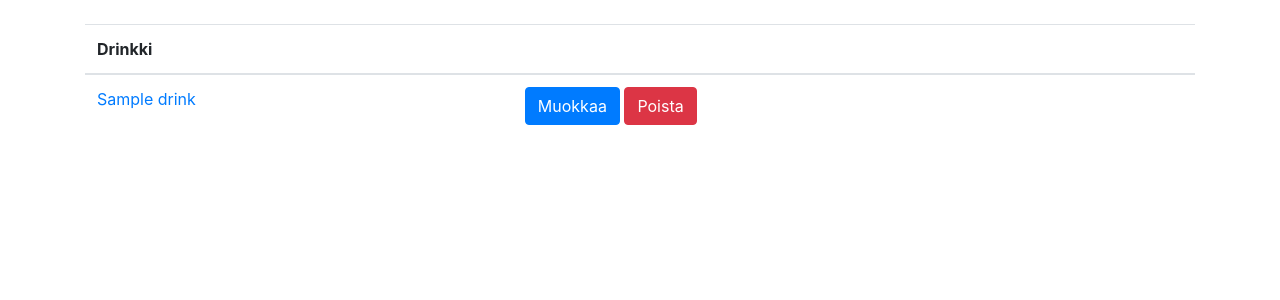
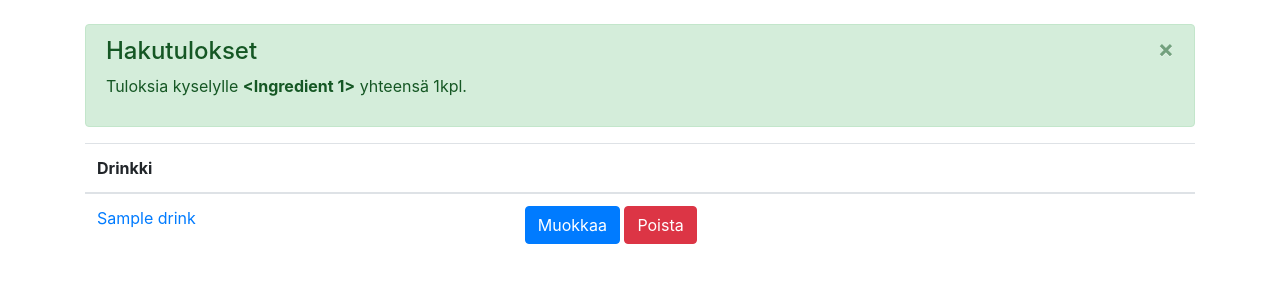
Before and after one commit to vaahtokarkki/drinkkiarkisto, a Flask app: template application/templates/search/results.html in a window 1280 px wide. Shown: the part 56-356 px from the top of the page. Run offline with Flask 2, Linux system fonts and the light colour scheme; the template is opened without the code that fills it: values that come from a table or form of the project are taken from there, others are empty; tables that the repository leaves empty hold one stand-in row (values such as "Sample post"); parts of the project's set-up code (start-up, migrations or seed data) failed here and were passed over; some libraries are stand-ins or nearby versions.

Commit message:
Implement serach by ingredients and keywords

```diff
--- a/application/ingredients/models.py
+++ b/application/ingredients/models.py
@@ -9,7 +9,6 @@ class Ingredient(Base):
 
     drink = db.relationship('DrinkIngredient', back_populates='ingredient')
 
-
     def __init__(self, name, unit):
         self.name = name
         self.unit = unit
--- a/application/search/forms.py
+++ b/application/search/forms.py
@@ -3,3 +3,5 @@ from wtforms import StringField, validators
 
 class SearchForm(FlaskForm):
     query = StringField("Hae drinkkejä",[validators.Length(min=2, message=(u'Hakusanan olatava vähintään 2 merkkiä pitkä'))], render_kw={"placeholder":"Hakusana"})
+    ingredient = StringField()
+    keyword = StringField()
--- a/application/templates/index.html
+++ b/application/templates/index.html
@@ -19,13 +19,13 @@
 </div>
 <div class="row">
     <div class="col-sm-3">
-        <button class="btn btn-outline-primary">Selaa kaikkia drinkkejä</button>
+        <a href="{{ url_for('drinks_index') }} " class="btn btn-outline-primary">Selaa kaikkia drinkkejä</a>
     </div>
     <div class="col-sm-3">
-        <button class="btn btn-outline-primary">Selaa kaikkia ainesosia</button>
+        <a href="{{ url_for('ingredients_index') }} " class="btn btn-outline-primary">Selaa kaikkia ainesosia</a>
     </div>
     <div class="col-sm-3">
-        <button class="btn btn-outline-primary">Selaa kaikkia avainsanoja</button>
+        <a href="{{ url_for('keywords_index') }} " class="btn btn-outline-primary">Selaa kaikkia avainsanoja</a>
     </div>
 </div>
 {% endblock %}
--- a/application/templates/ingredients/list.html
+++ b/application/templates/ingredients/list.html
@@ -12,7 +12,7 @@
   <tbody>
     {% for ingredient in ingredients %}
     <tr>
-      <td>{{ ingredient.name }}</td>
+      <td><a href="{{url_for('search_drinks')}}?ingredient={{ingredient.id}}">{{ ingredient.name }}</a></td>
       <td>{{ ingredient.unit }}</td>
       <td>
         <a href="{{url_for('ingredients_edit', ingredient_id=ingredient.id)}}"><button class="btn btn-primary">Muokkaa</button></a>
--- a/application/templates/search/results.html
+++ b/application/templates/search/results.html
@@ -1,6 +1,14 @@
 {% extends "layout.html" %}
 
 {% block body %}
+{% if results|length > 0 %}
+<div class="alert alert-success alert-dismissible fade show" role="alert">
+    <h4 class="alert-heading">Hakutulokset</h4>
+    <p>Tuloksia kyselylle <b>{{query}}</b> yhteensä {{results|length}}kpl.</p>
+    <button type="button" class="close" data-dismiss="alert" aria-label="Close">
+        <span aria-hidden="true">&times;</span>
+    </button>
+</div>
 
 <table class="table">
     <thead>
@@ -21,6 +29,11 @@
         {% endfor %}
     </tbody>
 </table>
-
+{% else %}
+<div class="alert alert-danger" role="alert">
+    <h4 class="alert-heading">Ei hakutuloksia</h4>
+    <p>Ei tuloksia kyselylle {{query}}! Kokeile muuttaa hakusanaa.</p>
+</div>
+{% endif %}
 
 {% endblock %}
```
Also changed, not shown: application/search/views.py (+36 -3 lines).
